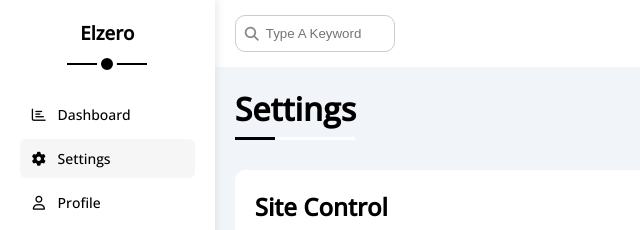
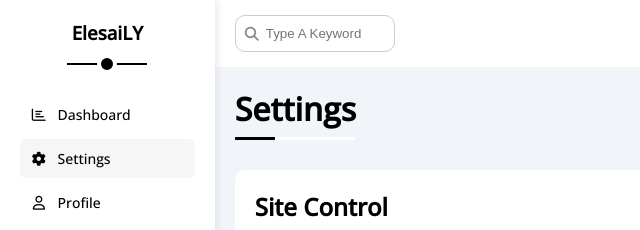
Before and after one commit to YousefOsamaCode/Myprogect4, a plain HTML site: page settings.html in a window 1280 px wide. Shown: the top 230 px of the page, 0-640 px from the left. Drawn offline with nearby package versions, Linux system fonts and the light colour scheme.

Commit message:
Update settings.html

```diff
--- a/settings.html
+++ b/settings.html
@@ -15,7 +15,7 @@
   <body>
     <div class="page d-flex">
       <div class="sidebar bg-white p-20 p-relative">
-        <h3 class="p-relative txt-c mt-0">Elzero</h3>
+        <h3 class="p-relative txt-c mt-0">ElesaiLY</h3>
         <ul>
           <li>
             <a class="d-flex align-center fs-14 c-black rad-6 p-10" href="index.html">
```
